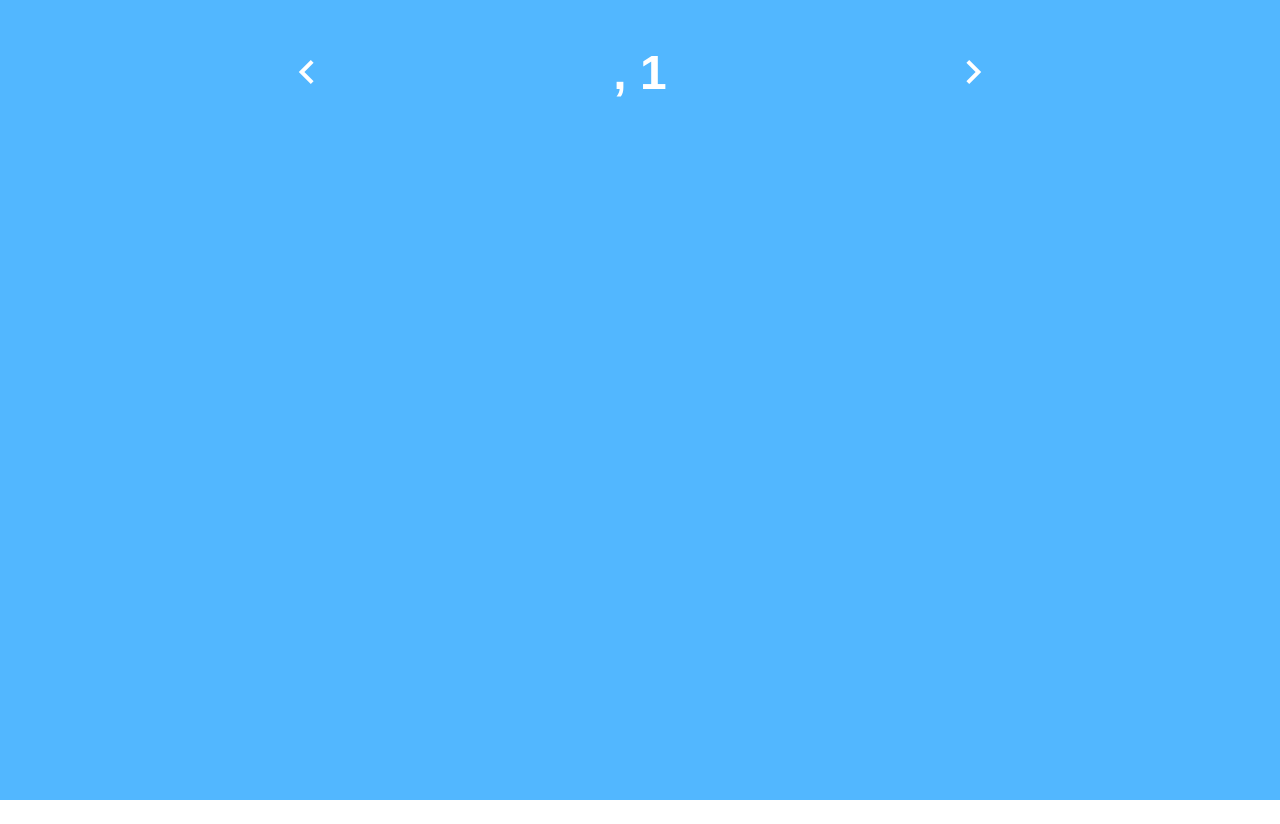
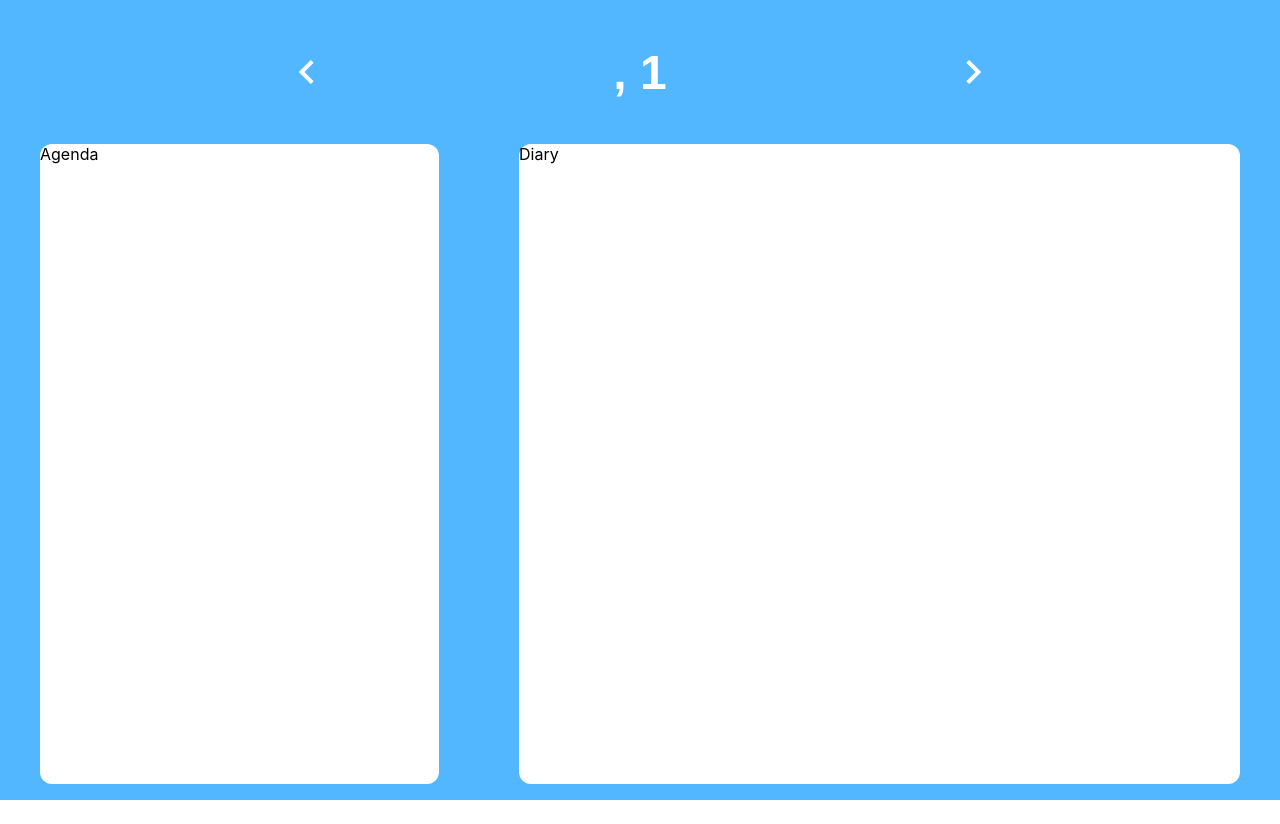
Before and after one commit to ArcticGlacier/inkcredible, a React (Create React App) app: page /DailySpread/1 in a window 1280 px wide. Before the commit the page ends 800 px from the top, so only its background shows below. Built offline with nearby package versions, Linux system fonts and the light colour scheme; a web font is replaced by a local one.

Commit message:
Add diary and agenda divs

```diff
--- a/src/App.js
+++ b/src/App.js
@@ -1,10 +1,10 @@
-import CalendarComponent from "./views/pages/calendar";
+import CalendarComponent from "./pages/calendar";
 import "./App.css";
 
 function App() {
   return (
     <div className="appPage">
-        <CalendarComponent />
+      <CalendarComponent />
     </div>
   );
 }
--- /dev/null
+++ b/src/components/agenda.css
@@ -0,0 +1,7 @@
+.agendaDiv{
+    background-color: white;
+    height: 80vh;
+    flex-grow:1;
+    border-radius: 12px;
+    margin:40px;
+}
--- /dev/null
+++ b/src/components/agenda.js
@@ -0,0 +1,5 @@
+import "./agenda.css";
+
+export default function Agenda() {
+  return <div className="agendaDiv">Agenda</div>;
+}
--- /dev/null
+++ b/src/components/diary.css
@@ -0,0 +1,7 @@
+.diaryDiv{
+    background-color: white;
+    border-radius: 12px;
+    flex-grow:2;
+    margin:40px;
+    height: 80vh;
+}
--- /dev/null
+++ b/src/components/diary.js
@@ -0,0 +1,5 @@
+import "./diary.css";
+
+export default function Diary() {
+  return <div className="diaryDiv">Diary</div>;
+}
--- a/src/pages/dailyspread.css
+++ b/src/pages/dailyspread.css
@@ -33,3 +33,9 @@
     align-items: center;
     padding-top:40px;
 }
+
+.dailySpreadContent{
+    width:100%;
+    display:flex;
+    flex-direction:row;
+}
--- a/src/pages/dailyspread.js
+++ b/src/pages/dailyspread.js
@@ -13,6 +13,8 @@ import {
   getTaskList,
   getEntry,
 } from "../backend/database";
+import Agenda from "../components/agenda";
+import Diary from "../components/diary";
 
 export default function DailySpread() {
   const [date, setDate] = useState(ExtractDateFromPath());
@@ -51,6 +53,10 @@ export default function DailySpread() {
           <Icon sx={{ color: "white", fontSize: "3rem" }}>navigate_next</Icon>
         </IconButton>
       </div>
+      <div className="dailySpreadContent">
+        <Agenda></Agenda>
+        <Diary></Diary>
+      </div>
     </div>
   );
 }
```
